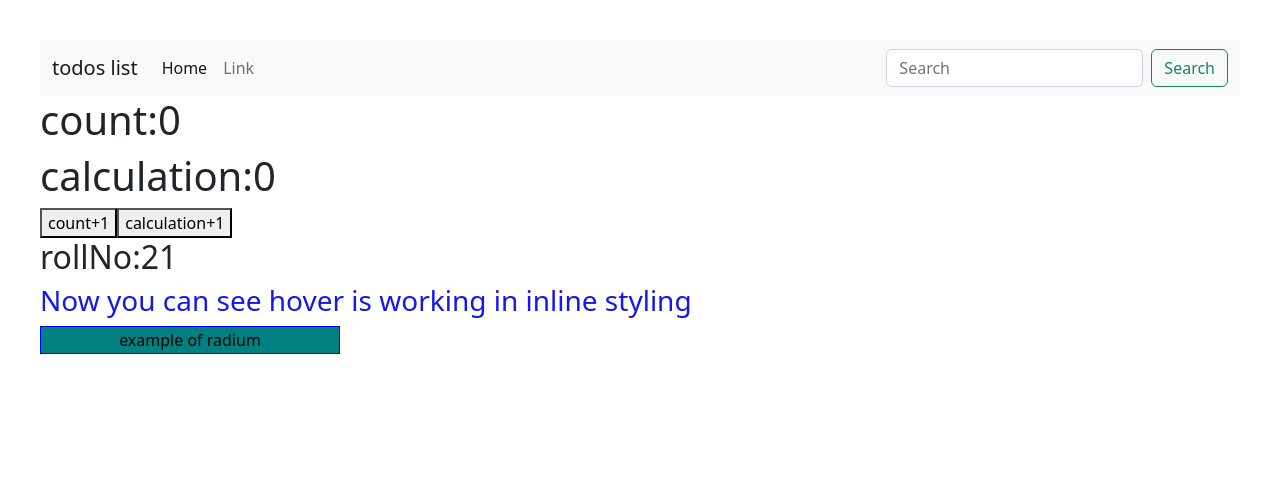
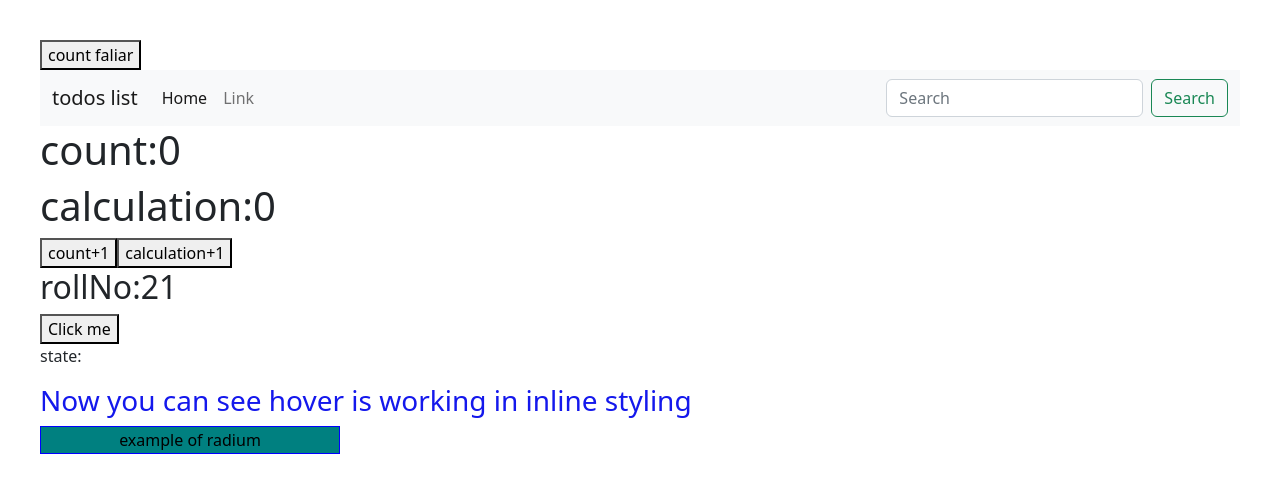
Before and after one commit to roshankyada/react-traning, a React (Create React App) app: page / in a window 1280 px wide. Shown: the top 492 px of the page. Built offline with nearby package versions, Linux system fonts and the light colour scheme.

Commit message:
Cleaning up with Lifecycle Hooks & useEffect()

```diff
--- a/src/App.js
+++ b/src/App.js
@@ -4,16 +4,20 @@ import Work from "./component/Work";
 import Footer from "./component/Footer";
 import Radium, { StyleRoot } from 'radium';
 import 'bootstrap/dist/css/bootstrap.min.css'
+import { useState } from 'react';
 
 function App() {
   let rollNo = 21;
+  const [count1, setCount1] = useState(true)
+
   return (
 
     <StyleRoot>
+      <button onClick={() => { setCount1({ count1: false }); }}>count faliar </button>
       <div className="App" >
         <Header title="todos list" serchBar={true} />
 
-        <Footer name="sachin" rollNo={rollNo} />
+        {count1 ? <Footer name="sachin" rollNo={rollNo} /> : null}
         <Work />
 
       </div>
--- a/src/component/Footer.js
+++ b/src/component/Footer.js
@@ -4,17 +4,25 @@ const Footer = (props) => {
 
     const [count, setCount] = useState(0);
     const [calculation, setCalculation] = useState(0);
+    const [state, setState] = useState(null);
+
+
 
     useEffect(() => {
-        console.log('Footer.Js useEffect', count);
+        console.log('[Footer.js] useEffect');
 
-    }, [count])
+        return () => {
+            console.log('[Footer.js] cleanup work in useEffect'); // cleanup work here
+        };
+    }, [])
 
-    useEffect(() => {
-        alert('hello', props.rollNo)
-        console.log('useEffect props.rollno:', props.rollNo);
-    }, [props.rollNo])
 
+    // useEffect(() => {
+    //     console.log('I am the effect');
+    //     return () => {
+    //         console.log('I run after re-render, but before the next useEffect');
+    //     };
+    // });
 
     return (
         <div>
@@ -23,7 +31,11 @@ const Footer = (props) => {
             <button onClick={() => setCount(count + 1)}>count+1</button>
             <button onClick={() => setCalculation(calculation + 1)}>calculation+1</button>
             <h2>rollNo:{props.rollNo}</h2>
-
+            <button
+                onClick={() => {
+                    setState('Some v. important state.');
+                }}> Click me</button>
+            <p>state: {state}</p>
         </div>
     )
 }
```
